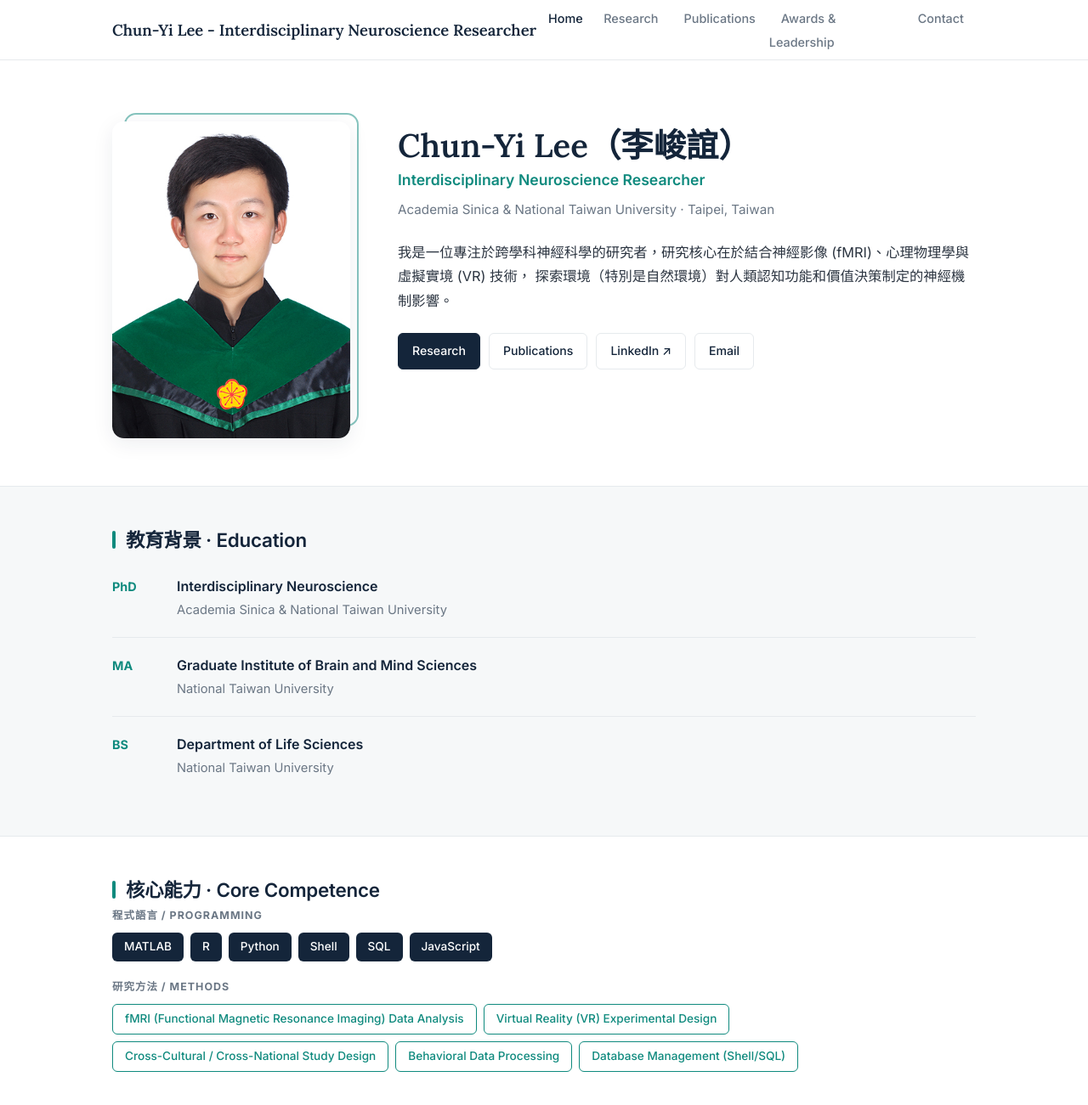
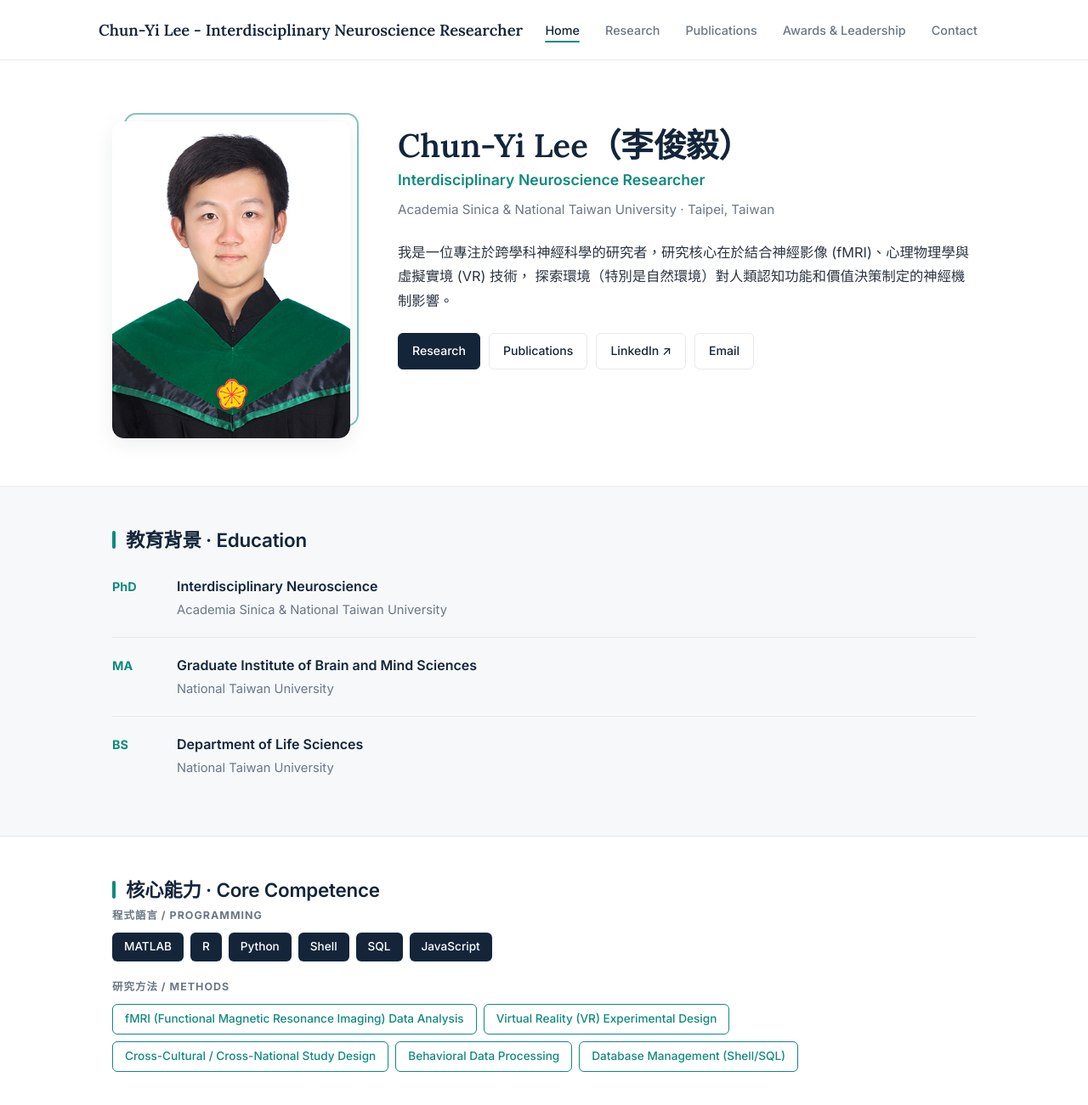
Before and after one commit to JamesLeeCY/JamesLeeCY.github.io, a Jekyll site: the page built from index.html, in a window 1280 px wide and 1400 px high. Shown: the top 1301 px of the window at 85% size. Built offline with Jekyll 4.4.1, drawn with Linux system fonts in a browser that asks for light colours.

Commit message:
fix: correct name to 李俊毅, prevent nav wrap, shift title left
Co-Authored-By: Claude Opus 4.8 <noreply@anthropic.com>

```diff
--- a/assets/css/style.css
+++ b/assets/css/style.css
@@ -71,7 +71,7 @@ main { min-height: 60vh; }
 .header-inner {
     max-width: var(--max-width);
     margin: 0 auto;
-    padding: 0 32px;
+    padding: 0 16px;
     display: flex;
     align-items: center;
     justify-content: space-between;
@@ -98,6 +98,7 @@ main { min-height: 60vh; }
     border-radius: 6px;
     transition: all 0.2s;
     position: relative;
+    white-space: nowrap;
 }
 
 .site-nav a:hover { color: var(--navy); }
--- a/index.html
+++ b/index.html
@@ -9,7 +9,7 @@ permalink: /
         <img src="{{ '/assets/profile.jpg' | relative_url }}" alt="Chun-Yi Lee" class="profile-photo">
     </div>
     <div class="profile-info">
-        <h1 class="profile-name">Chun-Yi Lee（李峻誼）</h1>
+        <h1 class="profile-name">Chun-Yi Lee（李俊毅）</h1>
         <p class="profile-title">Interdisciplinary Neuroscience Researcher</p>
         <p class="profile-affiliation">Academia Sinica &amp; National Taiwan University · Taipei, Taiwan</p>
         <p class="profile-bio">
```
